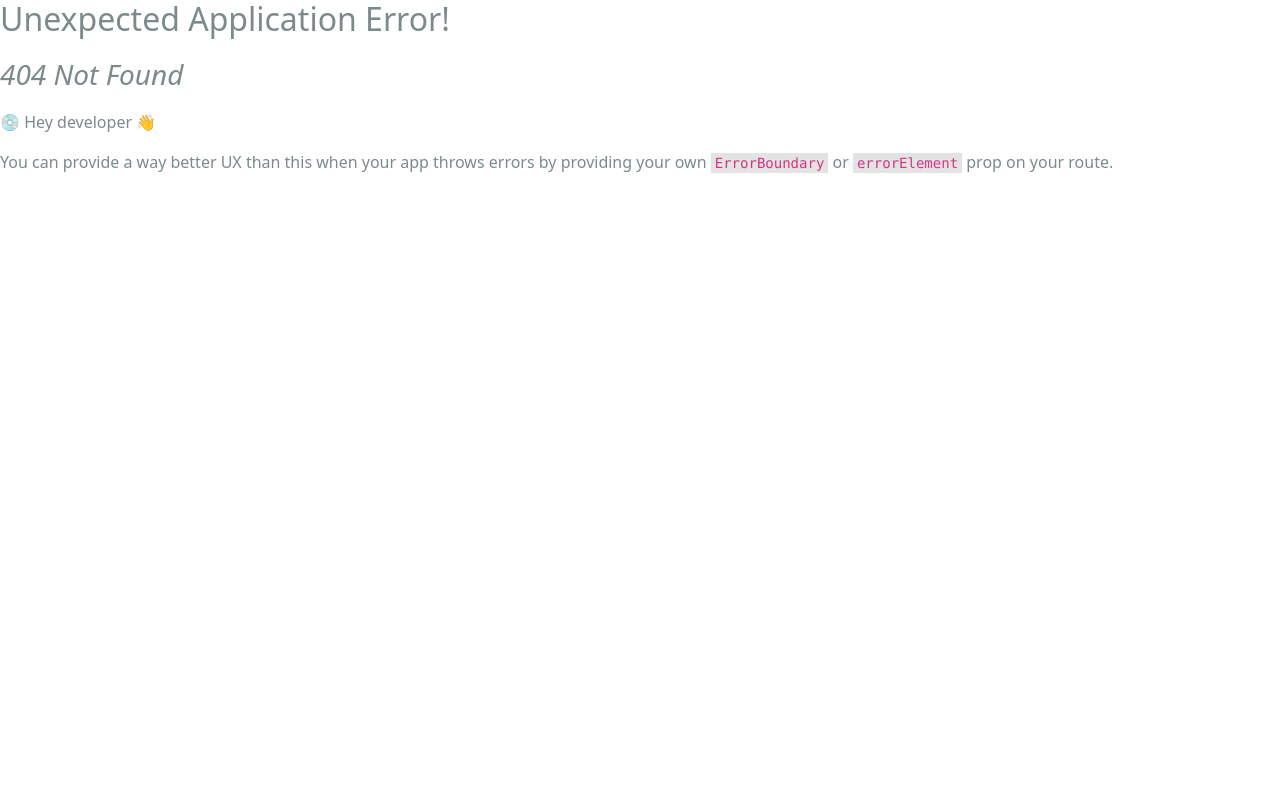
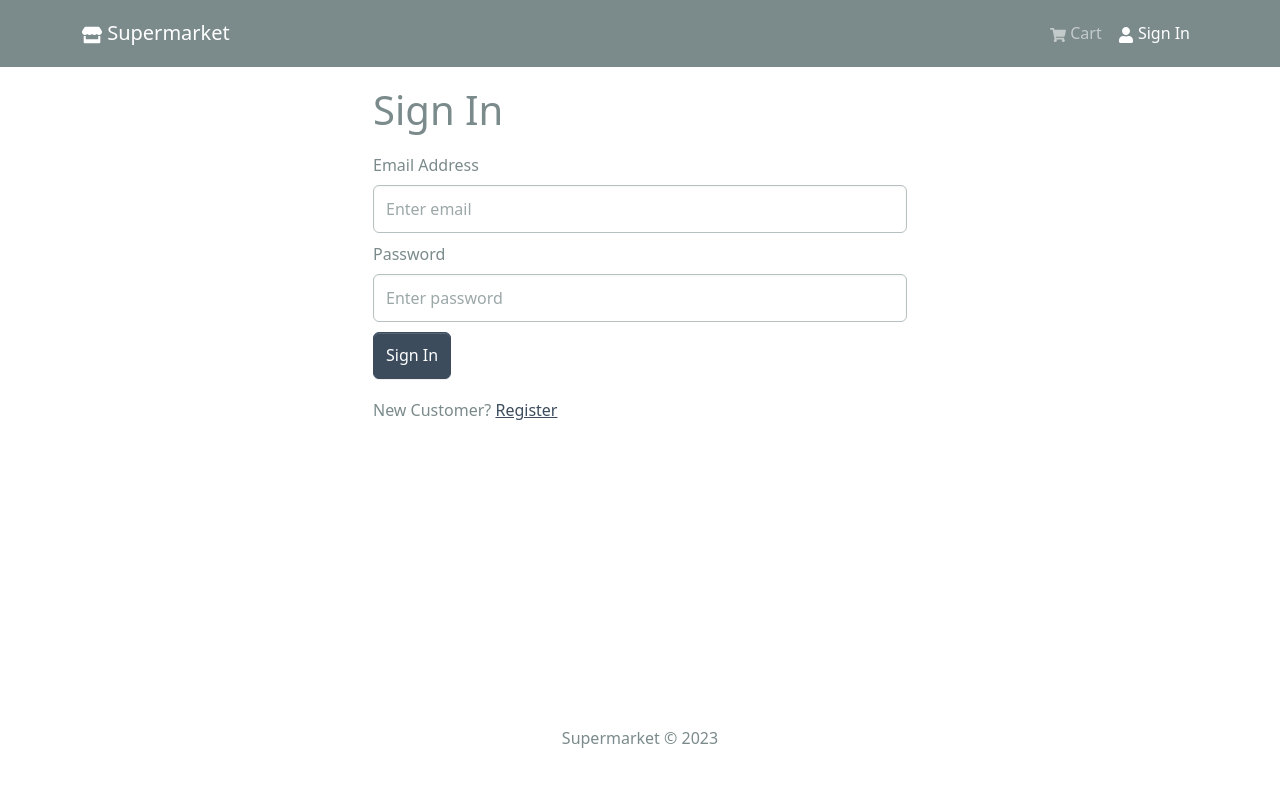
Before and after one commit to ArthurFreiredeMorais/supermarket_MERN_stack, a React (Create React App) app in the folder frontend/: page /login in a window 1280 px wide. Before the commit this address had no page. Shown: the top 786 px of the page. Built offline with nearby package versions, Linux system fonts and the light colour scheme.

Commit message:
Initiation of auth in frontend

```diff
--- a/frontend/package.json
+++ b/frontend/package.json
@@ -18,6 +18,7 @@
     "react-router-bootstrap": "^0.26.2",
     "react-router-dom": "^6.16.0",
     "react-scripts": "5.0.1",
+    "react-toastify": "^9.1.3",
     "web-vitals": "^2.1.4"
   },
   "scripts": {
--- a/frontend/src/App.js
+++ b/frontend/src/App.js
@@ -3,10 +3,14 @@
 import Header from './components/Header';
 import Footer from './components/Footer';
 
+import { ToastContainer } from 'react-toastify';
+import 'react-toastify/dist/ReactToastify.css';
+
 
 const App = () => {
   return (
     <>
+      <ToastContainer />
       <Header />
       <main className='py-3'>
         <Container>
--- /dev/null
+++ b/frontend/src/components/FormContainer.jsx
@@ -0,0 +1,15 @@
+import { Container, Row, Col } from 'react-bootstrap';
+
+const FormContainer = ({ children }) => {
+  return (
+    <Container>
+      <Row className='justify-content-md-center'>
+        <Col xs={12} md={6}>
+          {children}
+        </Col>
+      </Row>
+    </Container>
+  );
+};
+
+export default FormContainer;
--- a/frontend/src/components/Header.jsx
+++ b/frontend/src/components/Header.jsx
@@ -1,10 +1,16 @@
-import { Navbar, Nav, Container, Badge } from "react-bootstrap";
+import { Navbar, Nav, Container, NavDropdown, Badge } from 'react-bootstrap';
 import { FaShoppingCart, FaUser, FaStore } from "react-icons/fa";
 import { LinkContainer } from 'react-router-bootstrap';
 import { useSelector } from 'react-redux';
 
 const Header = () => {
   const { cartItems } = useSelector((state) => state.cart);
+
+  const { userInfo } = useSelector((state) => state.auth);
+
+  const logoutHandler = () => {
+    console.log('logout');
+  };
 
   return (
     <header>
@@ -32,11 +38,24 @@
                 </Nav.Link>
               </LinkContainer>
 
-              <LinkContainer to='/login'>
-                <Nav.Link>
-                  <FaUser /> Sign In
-                </Nav.Link>
-              </LinkContainer>
+              {userInfo ? (
+                <>
+                  <NavDropdown title={userInfo.name} id='username'>
+                    <LinkContainer to='/profile'>
+                      <NavDropdown.Item>Profile</NavDropdown.Item>
+                    </LinkContainer>
+                    <NavDropdown.Item onClick={logoutHandler}>
+                      Logout
+                    </NavDropdown.Item>
+                  </NavDropdown>
+                </>
+              ) : (
+                <LinkContainer to='/login'>
+                  <Nav.Link>
+                    <FaUser /> Sign In
+                  </Nav.Link>
+                </LinkContainer>
+              )}
 
             </Nav>
           </Navbar.Collapse>
--- a/frontend/src/index.js
+++ b/frontend/src/index.js
@@ -14,6 +14,7 @@
 import HomeScreen from './screens/HomeScreen';
 import ProductScreen from './screens/ProductScreen';
 import CartScreen from './screens/CartScreen';
+import LoginScreen from './screens/LoginScreen';
 import store from './store';
 import { Provider } from 'react-redux';
 
@@ -23,6 +24,7 @@
       <Route index={true} path="/" element={<HomeScreen />} />
       <Route path='/products/:id' element={<ProductScreen />} />
       <Route path='/cart' element={<CartScreen />} />
+      <Route path='/login' element={<LoginScreen />} />
     </Route>
   )
 )
--- /dev/null
+++ b/frontend/src/screens/LoginScreen.jsx
@@ -0,0 +1,88 @@
+import { useState, useEffect } from 'react';
+import { Link, useLocation, useNavigate } from 'react-router-dom';
+import { Form, Button, Row, Col } from 'react-bootstrap';
+import { useDispatch, useSelector } from 'react-redux';
+import Loader from '../components/Loader';
+import FormContainer from '../components/FormContainer';
+
+import { useLoginMutation } from '../slices/userApiSlice';
+import { setCredentials } from '../slices/authSlice';
+import { toast } from 'react-toastify';
+
+const LoginScreen = () => {
+  const [email, setEmail] = useState('');
+  const [password, setPassword] = useState('');
+
+  const dispatch = useDispatch();
+  const navigate = useNavigate();
+
+  const [login, { isLoading }] = useLoginMutation();
+
+  const { userInfo } = useSelector((state) => state.auth);
+
+  const { search } = useLocation();
+  const sp = new URLSearchParams(search); //sp= search params
+  const redirect = sp.get('redirect') || '/';
+
+  useEffect(() => {
+    if (userInfo) {
+      navigate(redirect);
+    }
+  }, [navigate, redirect, userInfo]);
+
+  const submitHandler = async (e) => {
+    e.preventDefault();
+    try {
+      const res = await login({ email, password }).unwrap();
+      dispatch(setCredentials({ ...res }));
+      navigate(redirect);
+    } catch (err) {
+      toast.error(err?.data?.message || err.error);
+    }
+  };
+
+  return (
+    <FormContainer>
+      <h1>Sign In</h1>
+
+      <Form onSubmit={submitHandler}>
+        <Form.Group className='my-2' controlId='email'>
+          <Form.Label>Email Address</Form.Label>
+          <Form.Control
+            type='email'
+            placeholder='Enter email'
+            value={email}
+            onChange={(e) => setEmail(e.target.value)}
+          ></Form.Control>
+        </Form.Group>
+
+        <Form.Group className='my-2' controlId='password'>
+          <Form.Label>Password</Form.Label>
+          <Form.Control
+            type='password'
+            placeholder='Enter password'
+            value={password}
+            onChange={(e) => setPassword(e.target.value)}
+          ></Form.Control>
+        </Form.Group>
+
+        <Button disabled={isLoading} type='submit' variant='primary'>
+          Sign In
+        </Button>
+
+        {isLoading && <Loader />}
+      </Form>
+
+      <Row className='py-3'>
+        <Col>
+          New Customer?{' '}
+          <Link to={redirect ? `/register?redirect=${redirect}` : '/register'}>
+            Register
+          </Link>
+        </Col>
+      </Row>
+    </FormContainer>
+  );
+};
+
+export default LoginScreen;
--- /dev/null
+++ b/frontend/src/slices/authSlice.js
@@ -0,0 +1,22 @@
+import { createSlice } from '@reduxjs/toolkit';
+
+const initialState = {
+  userInfo: localStorage.getItem('userInfo')
+    ? JSON.parse(localStorage.getItem('userInfo'))
+    : null,
+};
+
+const authSlice = createSlice({
+  name: 'auth',
+  initialState,
+  reducers: {
+    setCredentials: (state, action) => {
+      state.userInfo = action.payload;
+      localStorage.setItem('userInfo', JSON.stringify(action.payload));
+    },
+  },
+});
+
+export const { setCredentials } = authSlice.actions;
+
+export default authSlice.reducer;
--- /dev/null
+++ b/frontend/src/slices/userApiSlice.js
@@ -0,0 +1,16 @@
+import { apiSlice } from './apiSlice';
+import { USERS_URL } from '../constants';
+
+export const userApiSlice = apiSlice.injectEndpoints({
+  endpoints: (builder) => ({
+    login: builder.mutation({
+      query: (data) => ({
+        url: `${USERS_URL}/auth`,
+        method: 'POST',
+        body: data,
+      }),
+    }),
+  }),
+});
+
+export const { useLoginMutation } = userApiSlice;
--- a/frontend/src/store.js
+++ b/frontend/src/store.js
@@ -1,6 +1,7 @@
 import { configureStore } from '@reduxjs/toolkit';
 import { apiSlice } from './slices/apiSlice';
 import cartSliceReducer from './slices/cartSlice';
+import authReducer from './slices/authSlice';
 
 // Configure the Redux store
 const store = configureStore({
@@ -8,6 +9,7 @@
     // Use the reducer from the apiSlice and assign it to a key matching the apiSlice's reducerPath
     [apiSlice.reducerPath]: apiSlice.reducer,
     cart: cartSliceReducer,
+    auth: authReducer,
   },
   middleware: (getDefaultMiddleware) =>
     // Concatenate the middleware from the apiSlice with the default middleware
```
Also changed, not shown: 1 other file (tests, documents, lock files or other folders).
